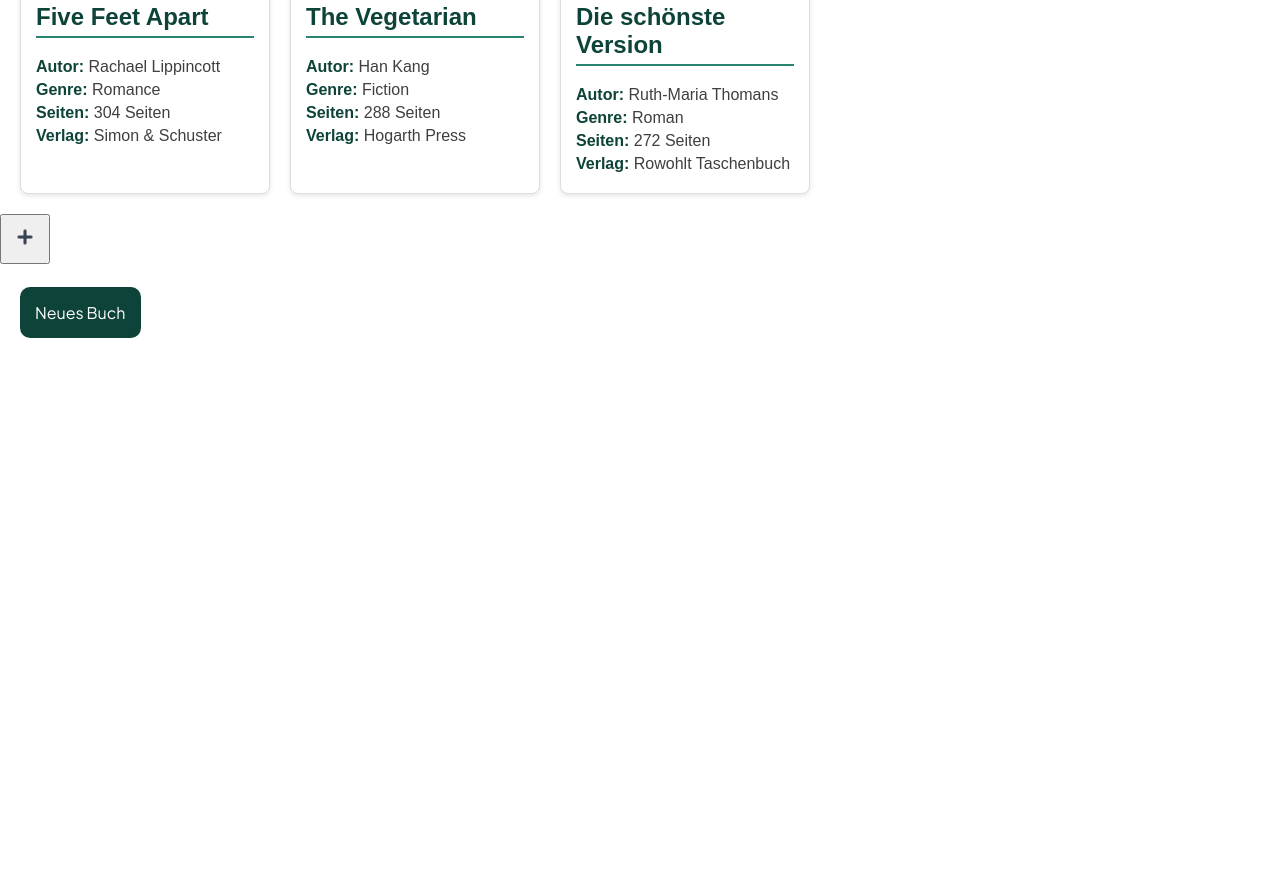
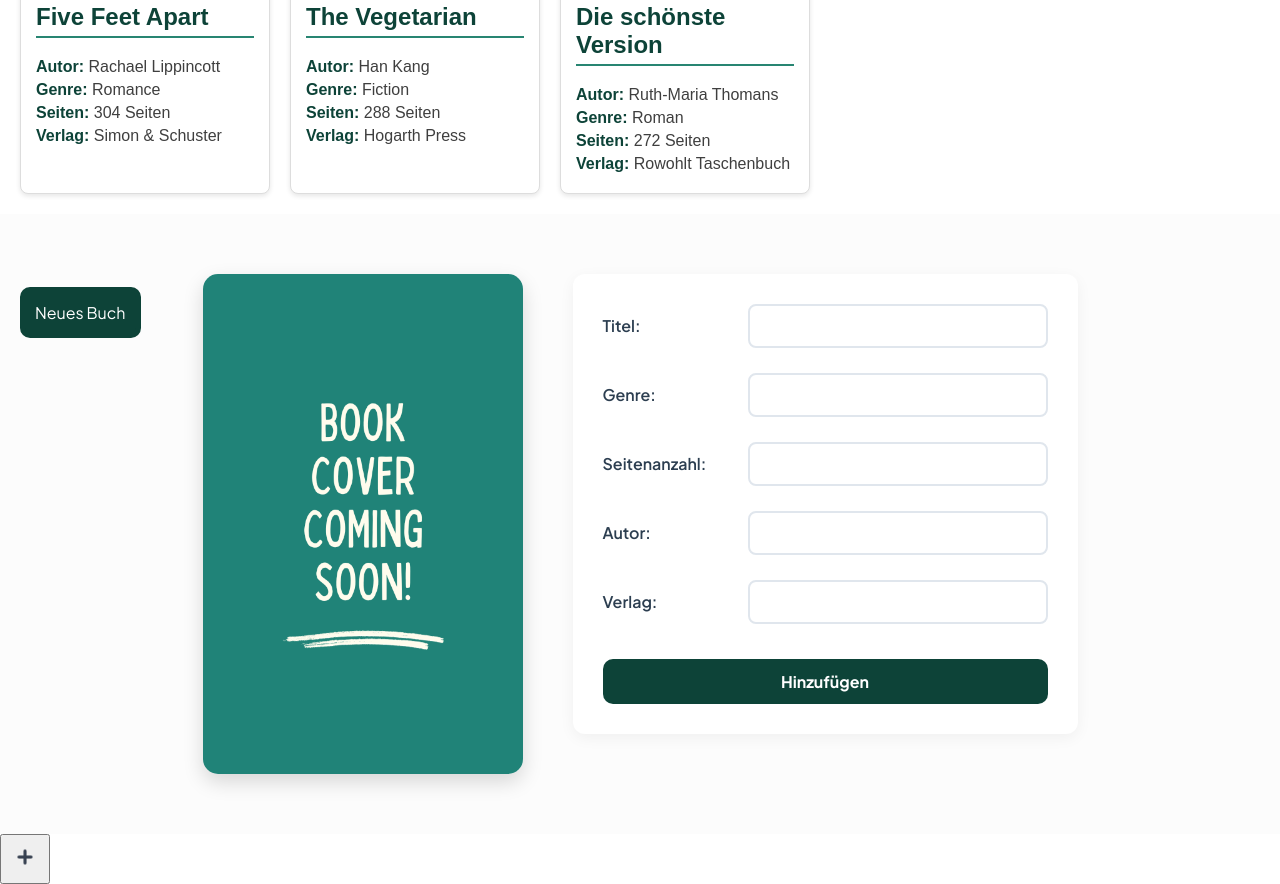
Before and after one commit to MaaaartinTH/Bibliothek_2_Semester_WG, a website: page library.html in a window 1280 px wide. Shown: the part 442-1326 px from the top of the page. Before the commit the page ends 800 px from the top, so only its background shows below. Drawn offline with nearby package versions, Linux system fonts and the light colour scheme; a web font is replaced by a local one.

Commit message:
Aufgabe 5.1

```diff
--- a/index.js
+++ b/index.js
@@ -66,6 +66,10 @@
 
       const container = document.getElementById("daten-container");
 
+      if (!container) {
+        return;
+    }
+
       const htmlKonstrukt =
       '<article class="book-card">\n' +
       '    <img src="' + buch.Bild + '" alt="Cover von ' + buch.Titel + '" class="book-cover">\n' +
@@ -84,3 +88,37 @@
 books.forEach(function(einzelnesBuch){
     renderBookCard(einzelnesBuch);
 });
+
+
+
+// dom holen
+const bookForm = document.getElementById('book_form');
+
+// SICHERHEITS-CHECK: Nur Event-Listener hinzufügen, wenn das Formular da ist!
+if (bookForm) {
+    bookForm.addEventListener('submit', function(event){
+        event.preventDefault();
+
+        const titleValue = document.getElementById('book_title').value;
+        const genreValue = document.getElementById('book_genre').value;
+        const pagesValue = document.getElementById('book_pages').value;
+        const authorValue = document.getElementById('book_author').value;
+        const publisherValue = document.getElementById('book_publisher').value;
+
+        const newBook = {
+            Bild: "Media/book_cover_placeholder.png", // Platzhalter hinzufügen, damit kein Fehler entsteht
+            Titel: titleValue,
+            Autor: authorValue,
+            Genre: genreValue,
+            Seiten: pagesValue + " Seiten",
+            Verlag: publisherValue
+        };
+
+        // Das wird jetzt nur auf der Seite klappen, wo auch der Daten-Container ist.
+        // Wenn du die Daten seitenübergreifend speichern willst, müsstest du
+        // mit dem "LocalStorage" des Browsers arbeiten.
+        renderBookCard(newBook);
+
+        bookForm.reset();
+    });
+}
--- a/library.html
+++ b/library.html
@@ -43,6 +43,53 @@
     <a href="add_new_book.html">Neues Buch</a>
 </div>
 
+<!-- Buch hinzufügen auf Seite-->
+
+<div class="new_book_site">
+
+    <div class="book_cover_site">
+        <img src="Media/book_cover_placeholder.png" alt="" width=320px; height=auto;>
+    </div>
+
+    <div class="add_book_form_site">
+
+        <form id="book_form">
+
+
+            <div class = "label_entry">
+                <h4 class="form_text">Titel: </h4>
+                <input class="form" id="book_title" required type="text" name="title">
+            </div>
+
+            <div class = "label_entry">
+                <h4 class="form_text">Genre: </h4>
+                <input class="form" id="book_genre" required type="text" name="genre">
+            </div>
+
+            <div class = "label_entry">
+                <h4 class="form_text">Seitenanzahl: </h4>
+                <input class="form" id="book_pages" required type="text" name="pages">
+            </div>
+
+            <div class = "label_entry">
+                <h4 class="form_text">Autor: </h4>
+                <input class="form" id="book_author" required type="text" name="author">
+            </div>
+
+            <div class = "label_entry">
+                <h4 class="form_text">Verlag: </h4>
+                <input class="form" id="book_publisher" required type="text" name="publisher">
+            </div>
+
+            <button type="submit" class="submit_btn">Hinzufügen</button>
+
+
+        </form>
+
+    </div>
+
+
+</div>
 
 <button id="open-form-btn" class="add_book_btn"><image src="Media/plus_icon_152556.png" width="30" height="30"></button>
 
--- a/style.css
+++ b/style.css
@@ -266,15 +266,13 @@
 /*add_new_book.html*/
 
 .book_cover img{
-    position: absolute;
-    top: 150px;
+    position: relative;
     left: 20px;
     display: flex;
     border-radius: 15px;
 }
 .add_book_form form{
-    position: absolute;
-    top: 200px;
+    position: relative;
     left: 375px;
     display: flex;
     flex-direction: column; /* Die Zeilen (Label + Input) sollen untereinander stehen */
@@ -351,6 +349,89 @@
     border-color:  rgb(25, 94, 80);
 }
 
+/*add_new_book auf unserer Seite*/
+
+/* Der Hauptcontainer für die neue Buch-Sektion */
+.new_book_site {
+    display: flex;              /* Bringt Cover und Formular nebeneinander */
+    justify-content: center;    /* Zentriert den gesamten Inhalt horizontal */
+    align-items: flex-start;    /* Richtet Cover und Formular oben bündig aus */
+    gap: 50px;                  /* Schöner Abstand zwischen Cover und Formular */
+    padding: 60px 20px;         /* Abstand nach oben/unten und zu den Seiten */
+    background-color: #fcfcfc;  /* Optional: Ein minimal hellerer Hintergrund für die Formularseite */
+}
+
+/* Der Container für das Buchcover */
+.book_cover_site img {
+    border-radius: 15px;
+    box-shadow: 0 8px 20px rgba(0, 0, 0, 0.15); /* Gibt dem Platzhalter etwas Tiefe */
+    display: block;
+}
+
+/* Der Container für das Formular */
+.add_book_form_site {
+    background-color: white;
+    padding: 30px;
+    border-radius: 12px;
+    box-shadow: 0 4px 15px rgba(0,0,0,0.05); /* Dezenter Rahmen-Schatten fürs Formular */
+}
+
+/* Das Formular selbst steuert nur noch die Abstände der Inputs untereinander */
+.add_book_form_site form {
+    display: flex;
+    flex-direction: column;
+    gap: 25px;                 /* Abstand zwischen den einzelnen Eingabezeilen */
+}
+
+.label_entry {
+    display: flex;
+    flex-direction: row;
+    align-items: center;
+    gap: 15px;
+}
+
+.form_text {
+    margin: 0;
+    width: 130px;
+    font-size: 16px;
+    color: #2c3e50;
+    font-weight: 600;
+    font-family: "Plus Jakarta Sans", sans-serif;
+}
+
+.form {
+    width: 300px;
+    padding: 12px 15px;
+    border: 2px solid #e0e6ed;
+    border-radius: 8px;
+    font-size: 14px;
+    outline: none;
+    transition: border-color 0.2s;
+}
+
+/* Kleiner Bonus: Das Eingabefeld leuchtet dezent, wenn man reinklickt */
+.form:focus {
+    border-color: rgb(78, 146, 108);
+}
+
+.submit_btn {
+    background-color: rgb(13, 67, 56);
+    color: white;
+    cursor: pointer;
+    padding: 12px;
+    border: none;
+    border-radius: 10px;
+    font-family: "Plus Jakarta Sans", sans-serif;
+    font-size: 16px;
+    font-weight: bold;
+    transition: background 0.3s;
+    margin-top: 10px;
+}
+
+.submit_btn:hover {
+    background-color: rgb(25, 94, 80);
+}
+
 
 /*Bücher einfügen*/
 
```
Also changed, not shown: books.json (added, +13 -0 lines).
